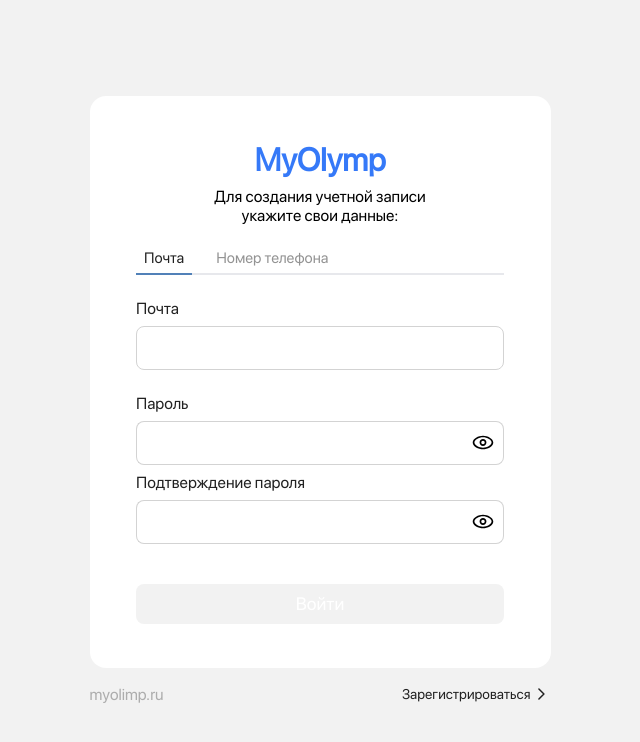
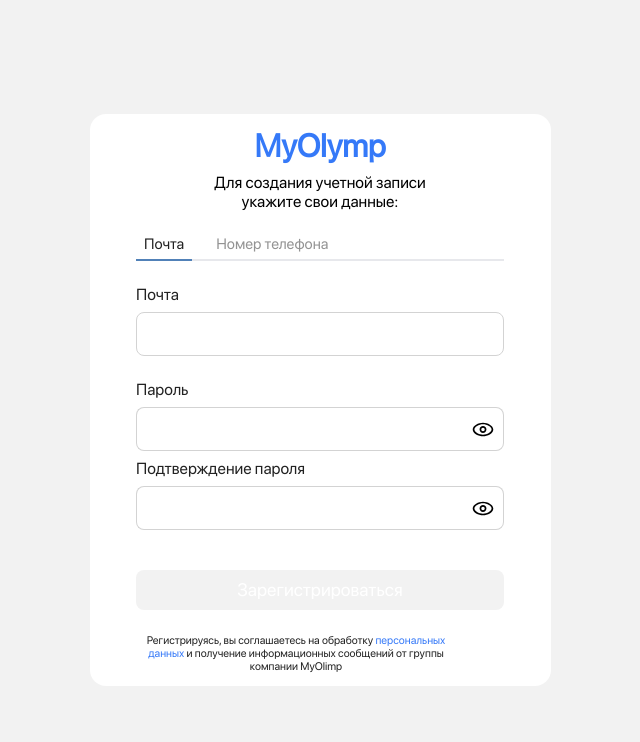
Before and after one commit to my-olimp/frontend, a Next.js app: page /signup in a window 1280 px wide. Shown: the top 742 px of the page, without its empty margins (320-960 px from the left). Built offline with nearby package versions, Linux system fonts and the light colour scheme.

Commit message:
some functional register form update

```diff
--- /dev/null
+++ b/src/entities/registerRulesAccept/index.ts
@@ -0,0 +1 @@
+export { RegisterRulesAccept } from './ui/ui'
--- /dev/null
+++ b/src/entities/registerRulesAccept/ui/ui.module.scss
@@ -0,0 +1,11 @@
+.text {
+  font-weight: 400;
+  color: #222222;
+  font-size: 11px;
+  width: 320px;
+  text-align: center;
+}
+.focus {
+  color: #3579F8;
+  text-decoration: underline;
+}
--- /dev/null
+++ b/src/entities/registerRulesAccept/ui/ui.tsx
@@ -0,0 +1,11 @@
+import React from 'react';
+import styles from './ui.module.scss'
+
+export const RegisterRulesAccept = () => {
+    return (
+        <h4 className={styles.text}>
+            {/*TODO: change href*/}
+            Регистрируясь, вы соглашаетесь на обработку <a className={styles.focus} href={'/'}>персональных данных</a> и получение информационных сообщений от группы компании MyOlimp
+        </h4>
+    );
+};
--- a/src/widgets/AuthForm/RegisterForm/ui/ui.tsx
+++ b/src/widgets/AuthForm/RegisterForm/ui/ui.tsx
@@ -5,6 +5,7 @@
 import { AuthHelp } from "@/features/authHelp";
 import { AuthButton } from "@/entities/buttons/authButton";
 import styles from "./ui.module.scss";
+import {RegisterRulesAccept} from '@/entities/registerRulesAccept';
 
 interface props {
 }
@@ -26,15 +27,16 @@
             mailOrNumber.length !== 0 &&
             passwordValue.length !== 0 &&
             passwordSecondValue.length !== 0 &&
-            !errorPasswordMessage &&
-            !errorMailOrNumberMessage &&
-            !errorSecondPasswordMessage
+            !(errorPasswordMessage !== 'notError') &&
+            !(errorMailOrNumberMessage !== 'notError') &&
+            !(errorSecondPasswordMessage !== 'notError') &&
+            passwordValue === passwordSecondValue
         ) {
             setButtonDisabled('active')
         } else {
             setButtonDisabled('disabled')
         }
-    }, [mailOrNumber, passwordValue, errorPasswordMessage, errorMailOrNumberMessage, errorSecondPasswordMessage, passwordSecondValue]);
+    }, [mailOrNumber, passwordValue, passwordSecondValue]);
 
     useEffect(() => {
         if (passwordValue !== passwordSecondValue) {
@@ -94,11 +96,11 @@
                         use={isButtonDisabled}
                         onClick={handleSubmit}
                     >
-                        Войти
+                        Зарегистрироваться
                     </AuthButton>
+                    <RegisterRulesAccept/>
                 </div>
             </div>
-            <AuthHelp />
         </div>
     );
 };
```
